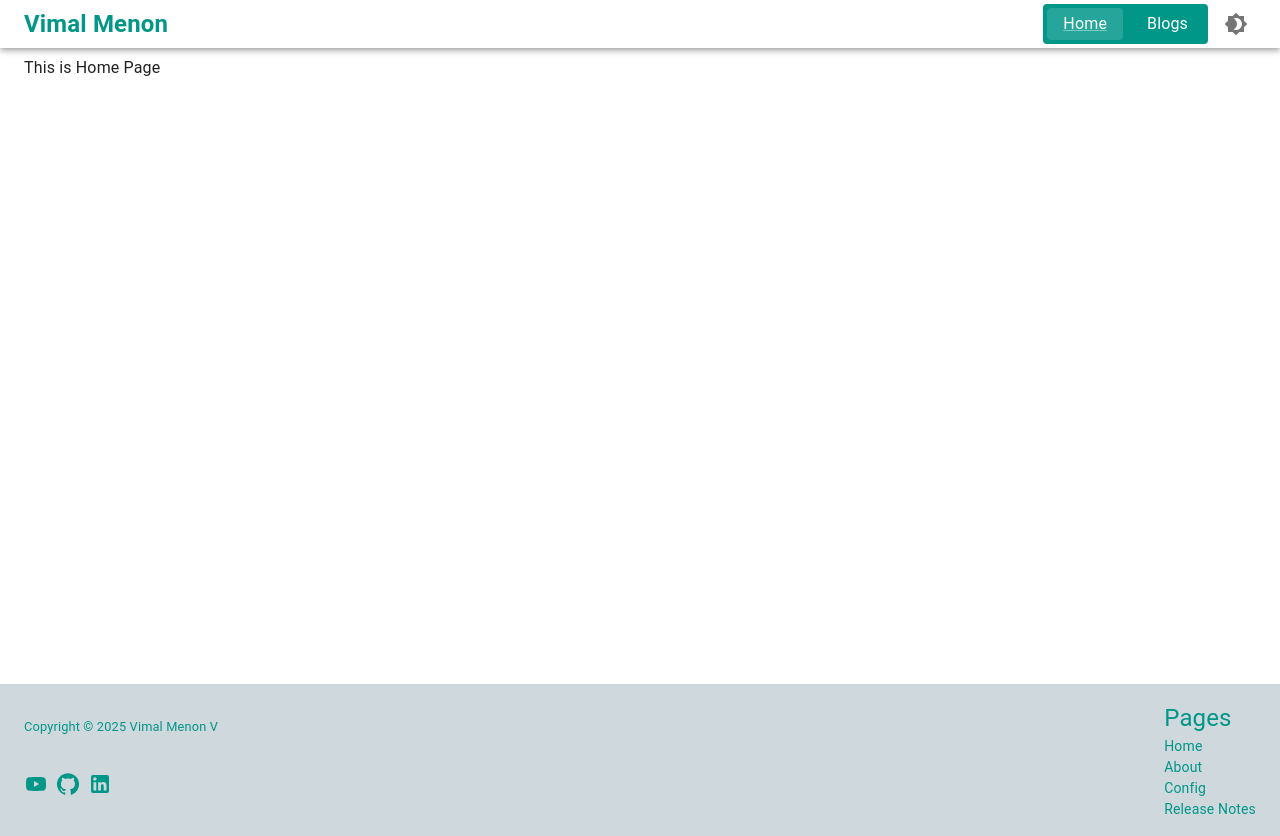
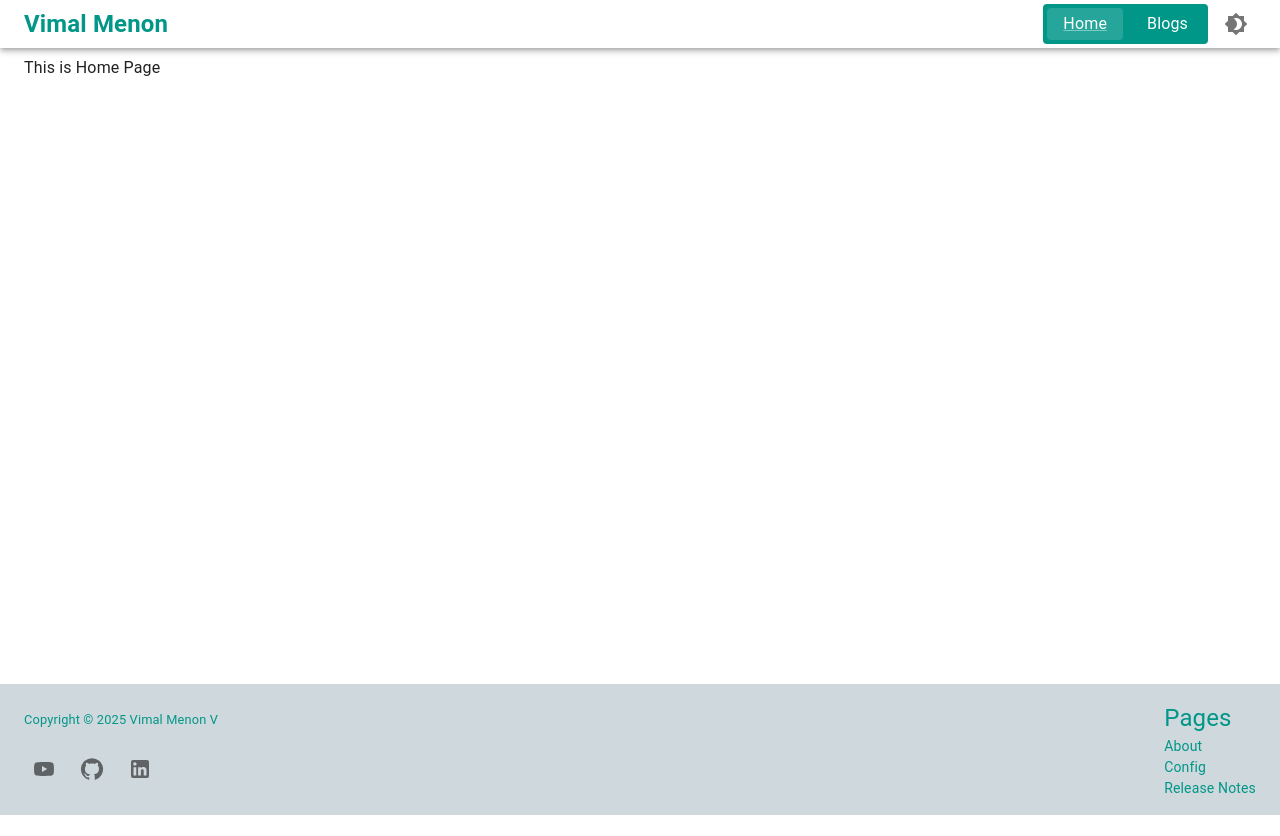
Before and after one commit to vimalmenon/vimalmenon.github.io, a Next.js app: page / in a window 1280 px wide. After the commit the page ends 815 px from the top, so only its background shows below. Built offline with nearby package versions, Linux system fonts and the light colour scheme; what @mui/material-nextjs would draw is missing.

Commit message:
updated footer with button

```diff
--- a/src/common/Footer/Footer.component.tsx
+++ b/src/common/Footer/Footer.component.tsx
@@ -1,6 +1,7 @@
 import Box from '@mui/material/Box';
 import { blueGrey, teal } from '@mui/material/colors';
 import Container from '@mui/material/Container';
+import IconButton from '@mui/material/IconButton';
 import MuiLink from '@mui/material/Link';
 import Link from 'next/link';
 import { FooterNavigation, SocialMedias } from '@data';
@@ -46,7 +47,9 @@ export const Footer: React.FC = () => {
                   key={media.link}
                   target="_blank"
                 >
-                  <media.Icon />
+                  <IconButton>
+                    <media.Icon />
+                  </IconButton>
                 </MuiLink>
               );
             })}
--- a/src/data/navigation/index.ts
+++ b/src/data/navigation/index.ts
@@ -99,7 +99,7 @@ const About: INavigation = {
   title: 'About | Vimal Menon',
 };
 
-export const FooterNavigation = [Home, About, Config, ReleaseNote];
+export const FooterNavigation = [About, Config, ReleaseNote];
 
 export const HeaderNavigation = [Home, Blogs];
 
```
Also changed, not shown: 1 other file (tests, documents, lock files or other folders).
